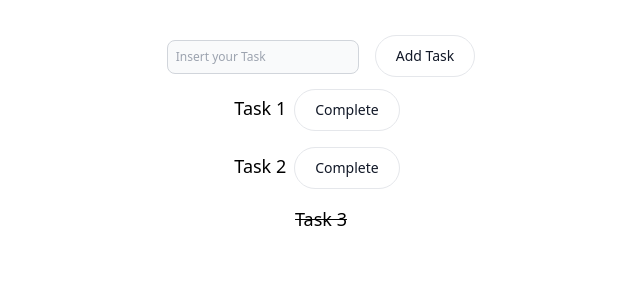
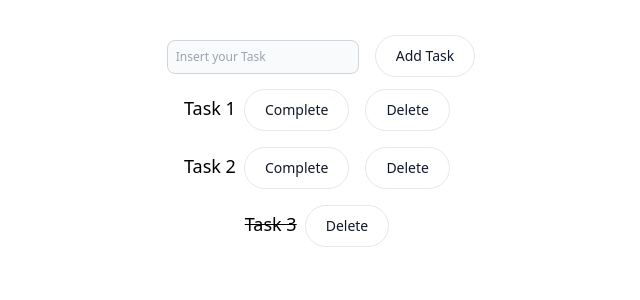
Before and after one commit to emonsalves/DFL-REACT-2--LIST, a React (Vite) app: page / in a window 1280 px wide. Shown: the top 300 px of the page, without its empty margins (319-959 px from the left). Built offline with nearby package versions, Linux system fonts and the light colour scheme.

Commit message:
Feat: New branch

```diff
--- a/src/components/Tasks.jsx
+++ b/src/components/Tasks.jsx
@@ -21,13 +21,16 @@ const Tasks = () => {
   }
 
   const uploadTask = (task) => {
-    console.log(task)
     const newArrayTasks = [...arrayTasks]
     const index = newArrayTasks.findIndex((ele) => ele.name === task.name)
-    console.log(index, task.name)
-
     newArrayTasks[index].complete = true
     setArrayTasks(newArrayTasks)
+  }
+
+  const deleteTask = (task) => {
+    const newArrayTasks = [...arrayTasks]
+    const filterArray = newArrayTasks.filter((ele) => ele.name !== task.name)
+    setArrayTasks(filterArray)
   }
 
   return (
@@ -59,6 +62,9 @@ const Tasks = () => {
                 Complete
               </button>
             ) : null}
+            <button onClick={() => deleteTask(task)} className={styleButton}>
+              Delete
+            </button>
           </li>
         ))}
       </ul>
```
